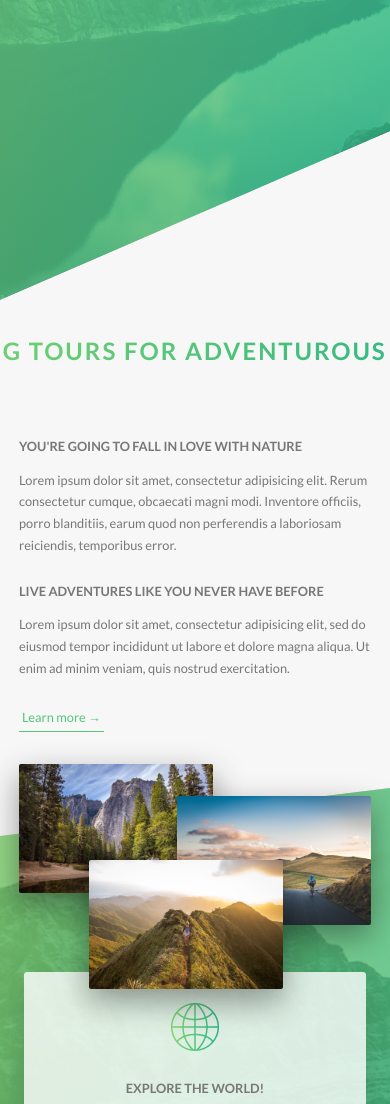
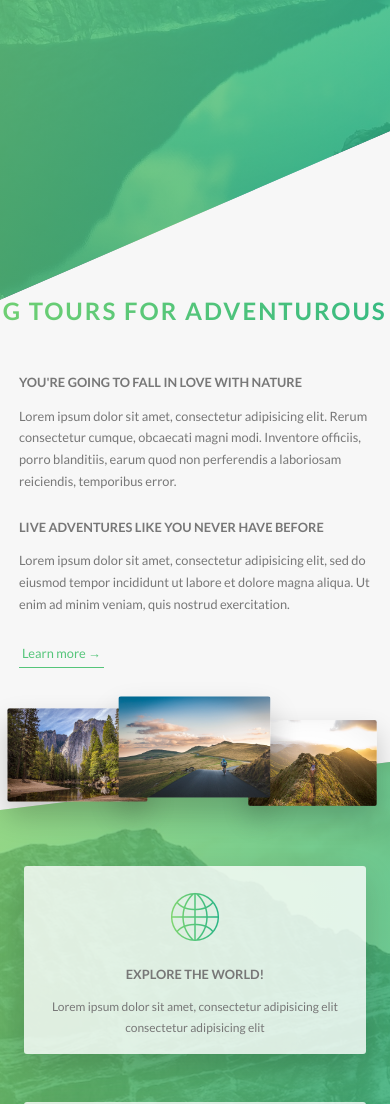
Before and after one commit to bperl/CSS-Project, a website: page index.html in a window 390 px wide. Shown: the part 502-1606 px from the top of the page. Drawn offline with Linux system fonts and the light colour scheme.

Commit message:
make about and features sections responsive

```diff
--- a/sass/base/_utilities.scss
+++ b/sass/base/_utilities.scss
@@ -1,8 +1,21 @@
 .u-center-text { text-align: center !important; }
 
 .u-margin-bottom-small { margin-bottom: 1.5rem !important; }
-.u-margin-bottom-medium { margin-bottom: 4rem !important; }
-.u-margin-bottom-big { margin-bottom: 8rem !important; }
+.u-margin-bottom-medium {
+  margin-bottom: 4rem !important;
+
+  @include respond(tab-port) {
+    margin-bottom: 3rem !important;
+  }
+}
+
+.u-margin-bottom-big {
+  margin-bottom: 8rem !important;
+
+  @include respond(tab-port) {
+      margin-bottom: 5rem !important;
+  }
+}
 
 .u-margin-top-big { margin-top: 8rem !important; }
 .u-margin-top-huge { margin-top: 10rem !important; }
--- a/sass/components/_composition.scss
+++ b/sass/components/_composition.scss
@@ -11,19 +11,43 @@
     transition: all .2s;
     outline-offset: 2rem;
 
+    @include respond(tab-port) {
+      float: left;
+      position: relative;
+      width: 33.333333%;
+      box-shadow: 0 1.5rem 3rem rgba($color-black, .2);
+    }
+
     &--p1 {
       left: 0;
       top: -2rem;
+
+      @include respond(tab-port) {
+        top: 0;
+        transform: scale(1.2);
+      }
     }
 
     &--p2 {
       right: 0;
       top: 2rem;
+
+      @include respond(tab-port) {
+        top: -1rem;
+        transform: scale(1.3);
+        z-index: 100;
+      }
     }
 
     &--p3 {
       left: 20%;
       top: 10rem;
+
+      @include respond(tab-port) {
+        top: 1rem;
+        left: 0;
+        transform: scale(1.1);
+      }
     }
 
     &:hover {
--- a/sass/components/_feature-box.scss
+++ b/sass/components/_feature-box.scss
@@ -7,6 +7,10 @@
   box-shadow: 0 1.5rem 4rem rgba($color-black, .15);
   transition: transform .3s;
 
+  @include respond(tab-port) {
+    padding: 2rem;
+  }
+
   &__icon {
     font-size: 6rem;
     margin-bottom: .5rem;
@@ -14,6 +18,10 @@
     background-image: linear-gradient(to right, $color-primary-light, $color-primary-dark);
     -webkit-background-clip: text;
     color: transparent;
+
+    @include respond(tab-port) {
+      margin-bottom: 0;
+    }
   }
 
   &:hover {
--- a/sass/layout/_footer.scss
+++ b/sass/layout/_footer.scss
@@ -11,6 +11,10 @@
   &__logo-box {
     text-align: center;
     margin-bottom: 8rem;
+
+    @include respond(tab-port) {
+      margin-bottom: 6rem;
+    }
   }
 
   &__logo {
--- a/sass/pages/_home.scss
+++ b/sass/pages/_home.scss
@@ -2,6 +2,10 @@
     background-color: $color-grey-light-1;
     padding: 25rem 0;
     margin: -20vh;
+
+    @include respond(tab-port) {
+      padding: 20rem 0;
+    }
 }
 
 .section-features {
@@ -16,22 +20,39 @@
   & > * {
     transform: skewY(7deg);
   }
+
+  @include respond(tab-port) {
+    padding: 10rem 0;
+
+  }
 }
 
 .section-tours {
     background-color: $color-grey-light-1;
     padding: 25rem 0 15rem 0;
     margin-top: -10rem;
+
+    @include respond(tab-port) {
+      padding: 20rem 0 10rem 0;
+    }
 }
 
 .section-stories {
   padding: 15rem 0;
   position: relative;
+
+  @include respond(tab-port) {
+    padding: 10rem 0;
+  }
 }
 
 .section-book {
   padding: 15rem 0;
   background-image: linear-gradient(to right bottom, $color-primary-light, $color-primary-dark);
+
+  @include respond(tab-port) {
+    padding: 10rem 0;
+  }
 }
 
 .book {
```
Also changed, not shown: css/style.css.
